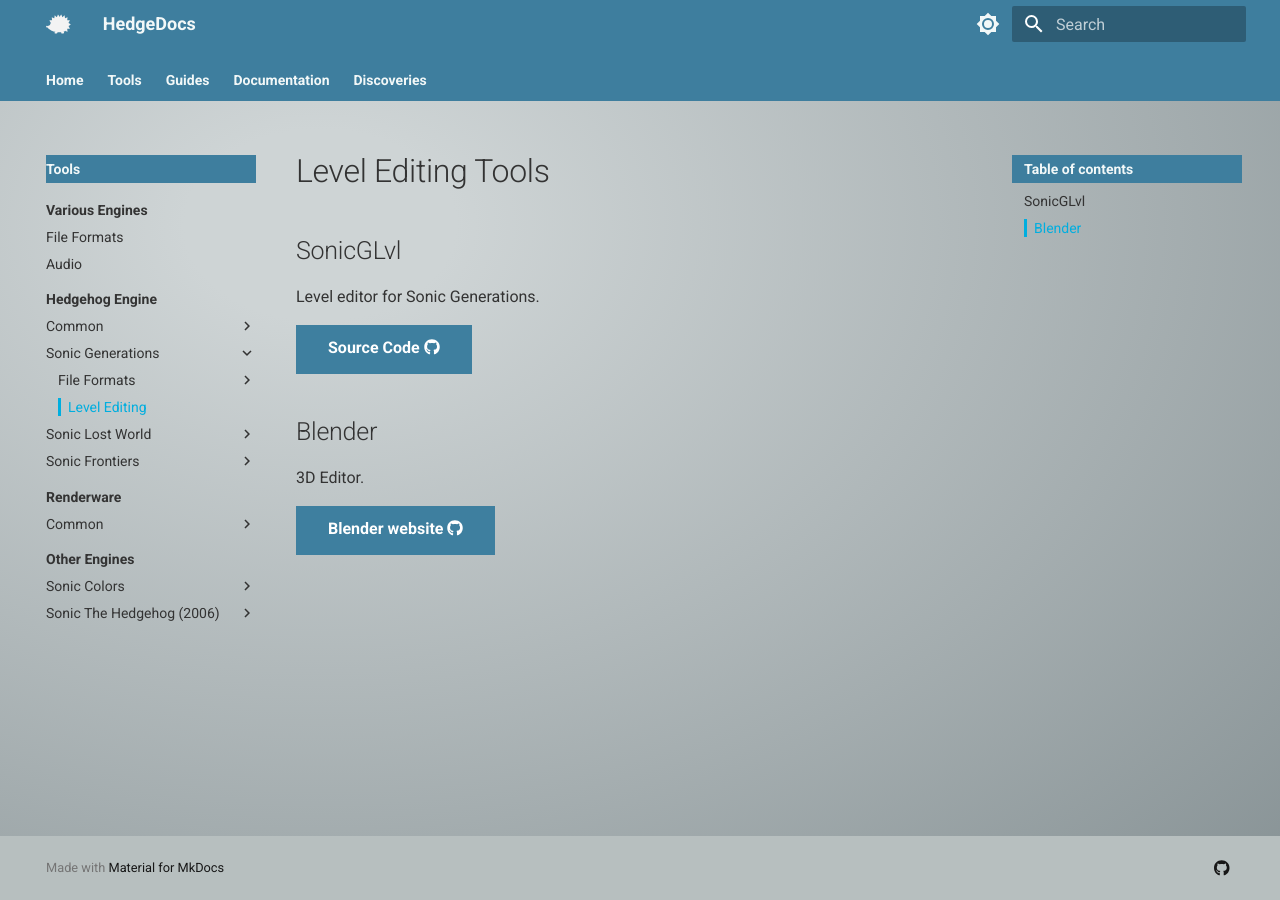
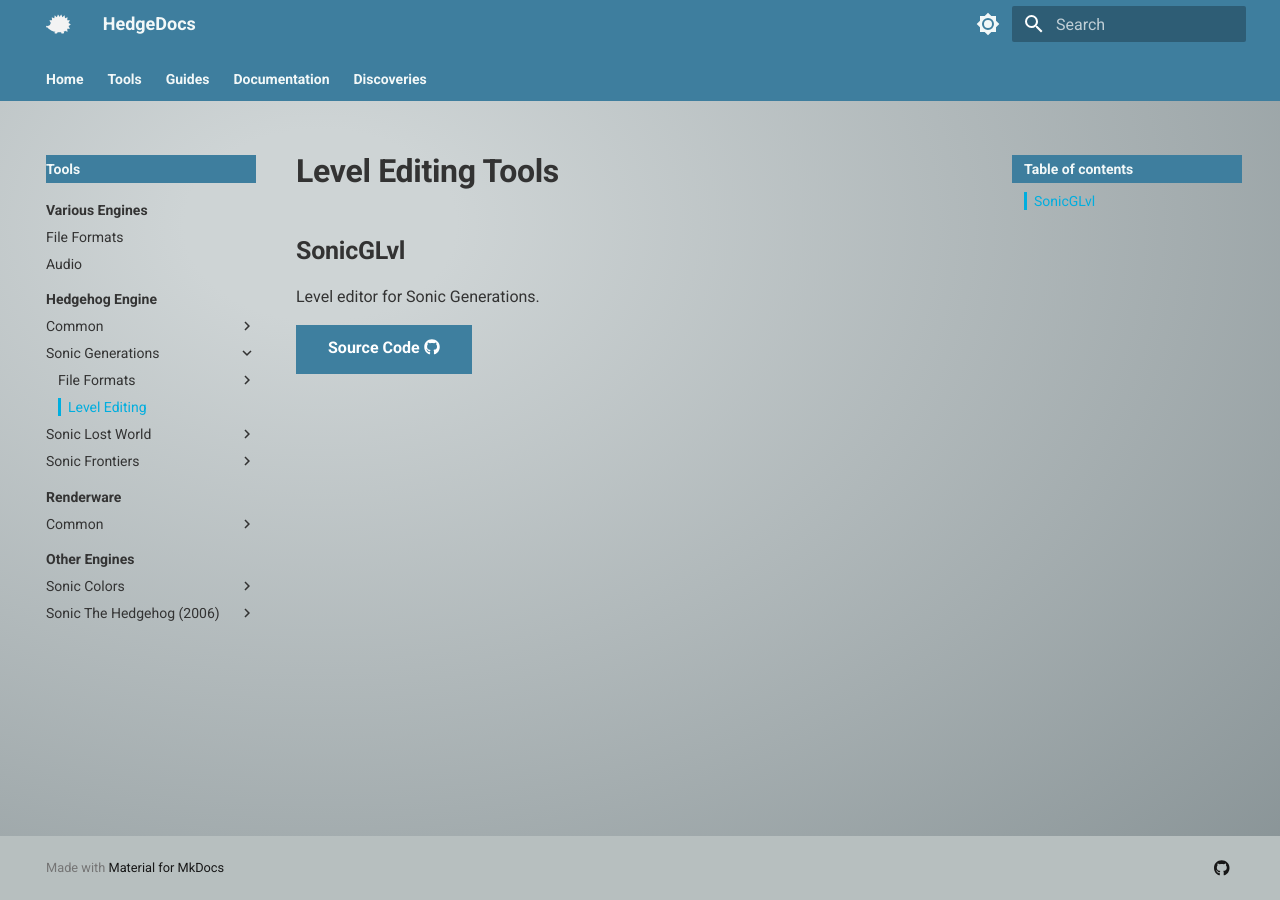
Before and after one commit to HedgeDocs/HedgeDocs.github.io, an MkDocs documentation site: the page built from docs/tools/hedgehog-engine/blueblur/levels.md, in a window 1280 px wide. Built offline with MkDocs 1.6.1 and Material for MkDocs 9.7.7, drawn with Linux system fonts in a browser that asks for light colours; a script that is not in the unit is left out; comment, search, counter and statistics services are not loaded.

Commit message:
Removed Blender from tools and further tweaked theme

```diff
--- a/docs/assets/stylesheets/extra.css
+++ b/docs/assets/stylesheets/extra.css
@@ -35,6 +35,10 @@
     margin: auto .6rem;
     padding: .4rem 0;
     width: auto;
+}
+
+.md-typeset h1, .md-typeset h2 {
+    font-weight: bold;
 }
 
 /* TABS */
@@ -80,7 +84,7 @@
     display: block;
     content: '';
     border-bottom: 3px solid;
-    padding-bottom: 0.7em;
+    padding-bottom: 0.75em;
     transform: scaleX(1);
     transition: transform 250ms ease-in-out;
 }
--- a/docs/assets/stylesheets/rangers.css
+++ b/docs/assets/stylesheets/rangers.css
@@ -49,6 +49,15 @@
 
 [data-md-color-scheme='rangers'] .md-nav__link:is(:focus,:hover) {
     color: var(--md-default-fg-color--lighter);
+}
+
+[data-md-color-scheme='rangers'] th {
+    background-color: var(--md-primary-fg-color);
+    color: #f2f8f8;
+}
+
+[data-md-color-scheme='rangers'] tr {
+    background-color: var(--md-admonition-bg-color);
 }
 
 @media screen and (min-width: 76.25em) {
@@ -115,6 +124,8 @@
 
 [data-md-color-scheme='rangers'] a.md-tabs__link.md-tabs__link--active {
     color: #56bff0;
+    font-size: 0.8rem;
+    line-height: 0.8rem;
 }
 
 [data-md-color-scheme='rangers'] a.md-tabs__link.md-tabs__link--active:after {
@@ -124,6 +135,28 @@
 [data-md-color-scheme='rangers'] .md-tabs__link:hover {
     background-color: #56bff0;
     color: #d8f6f6;
+    text-align: center;
+    font-size: 0.8rem;
+    line-height: 0.8rem;
+    padding-bottom: 1rem;
+    transition: font-size 0.1s;
+}
+
+[data-md-color-scheme='rangers'] .md-tabs__link--active:hover {
+    background-color: #56bff0;
+    color: #d8f6f6;
+    text-align: center;
+    animation: none;
+}
+
+
+[data-md-color-scheme='rangers'] .md-tabs__link {
+    opacity: 1;
+    outline-color: var(--md-accent-fg-color);
+    outline-offset: 0.2rem;
+    line-height: 0.8rem;
+    border-bottom: 0px transparent;
+    transition: transform 0.4s cubic-bezier(0.1, 0.7, 0.1, 1), opacity 0s, font-size 0.1s, border-bottom 0.25s ease;
 }
 
 [data-md-color-scheme='rangers'] .md-tabs__link.md-tabs__link--active:hover {
@@ -134,14 +167,6 @@
 [data-md-color-scheme='rangers'] .md-tabs__item.md-tabs__item--active:hover {
     color: #d8f6f6;
     background-color: #00000000 !important;
-}
-
-[data-md-color-scheme='rangers'] .md-tabs__link {
-    opacity: 1;
-    outline-color: var(--md-accent-fg-color);
-    outline-offset: 0.2rem;
-    border-bottom: 0px transparent;
-    transition: transform 0.4s cubic-bezier(0.1, 0.7, 0.1, 1), opacity 0s, border-bottom 0.25s ease;
 }
 
 [data-md-color-scheme='rangers'] .md-tabs__link:after {
--- a/docs/tools/hedgehog-engine/blueblur/levels.md
+++ b/docs/tools/hedgehog-engine/blueblur/levels.md
@@ -7,8 +7,3 @@
 Level editor for Sonic Generations.
 
 [Source Code :fontawesome-brands-github:](https://github.com/DarioSamo/libgens-sonicglvl){ .md-button .md-button--primary target="_blank"}
-
-## Blender
-3D Editor.
-
-[Blender website :fontawesome-brands-github:](https://blender.org){ .md-button .md-button--primary target="_blank"}
```
